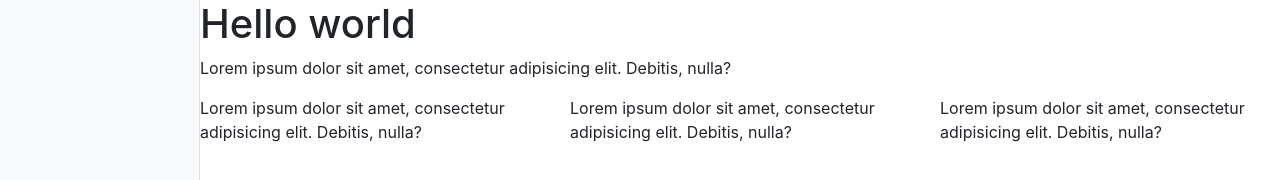
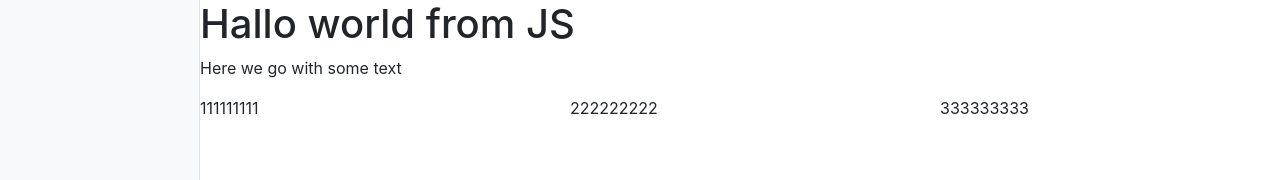
Before and after one commit to DeCyberPrince/js-konstrukt, a plain HTML site: page index.html in a window 1280 px wide. Shown: the top 180 px of the page. Drawn offline with nearby package versions, Linux system fonts and the light colour scheme.

Commit message:
added simple js model

```diff
--- a/index.html
+++ b/index.html
@@ -12,33 +12,8 @@
 <body>
 <div id="app" class="container-fluid">
     <div id="panel" class="bg-light sidebar"></div>
-    <div id="site" class="content">
-
-        <div class="row">
-            <div class="col-sm">
-                <h1>Hello world</h1>
-            </div>
-        </div>
-
-        <div class="row">
-            <div class="col-sm">
-                <p>Lorem ipsum dolor sit amet, consectetur adipisicing elit. Debitis, nulla?</p>
-            </div>
-        </div>
-
-        <div class="row">
-            <div class="col-sm">
-                <p>Lorem ipsum dolor sit amet, consectetur adipisicing elit. Debitis, nulla?</p>
-            </div>
-            <div class="col-sm">
-                <p>Lorem ipsum dolor sit amet, consectetur adipisicing elit. Debitis, nulla?</p>
-            </div>
-            <div class="col-sm">
-                <p>Lorem ipsum dolor sit amet, consectetur adipisicing elit. Debitis, nulla?</p>
-            </div>
-        </div>
-
-    </div>
+    <div id="site" class="content"></div>
 </div>
+<script src="index.js"></script>
 </body>
 </html>
--- /dev/null
+++ b/index.js
@@ -0,0 +1,50 @@
+const model = [
+  { type: 'title', value: 'Hallo world from JS' },
+  { type: 'text', value: 'Here we go with some text' },
+  { type: 'columns', value: [
+      '111111111',
+      '222222222',
+      '333333333'
+    ]}
+]
+
+const $site = document.querySelector('#site')
+
+model.forEach(block => {
+
+  let html = ''
+
+  if (block.type === 'title') {
+    html = `
+    <div class="row">
+        <div class="col-sm">
+            <h1>${block.value}</h1>
+        </div>
+    </div>
+    `
+  } else if (block.type === 'text') {
+    html = `
+    <div class="row">
+        <div class="col-sm">
+            <p>${block.value}</p>
+        </div>
+    </div>
+    `
+  } else if (block.type === 'columns') {
+    let columns = block.value.map(column => {
+      return `
+      <div class="col-sm">
+          <p>${column}</p>
+      </div>
+      `
+    })
+    html = `
+      <div class="row">
+          ${columns.join('')}
+      </div>
+      `
+  }
+
+  $site.insertAdjacentHTML('beforeend', html)
+
+})
```
